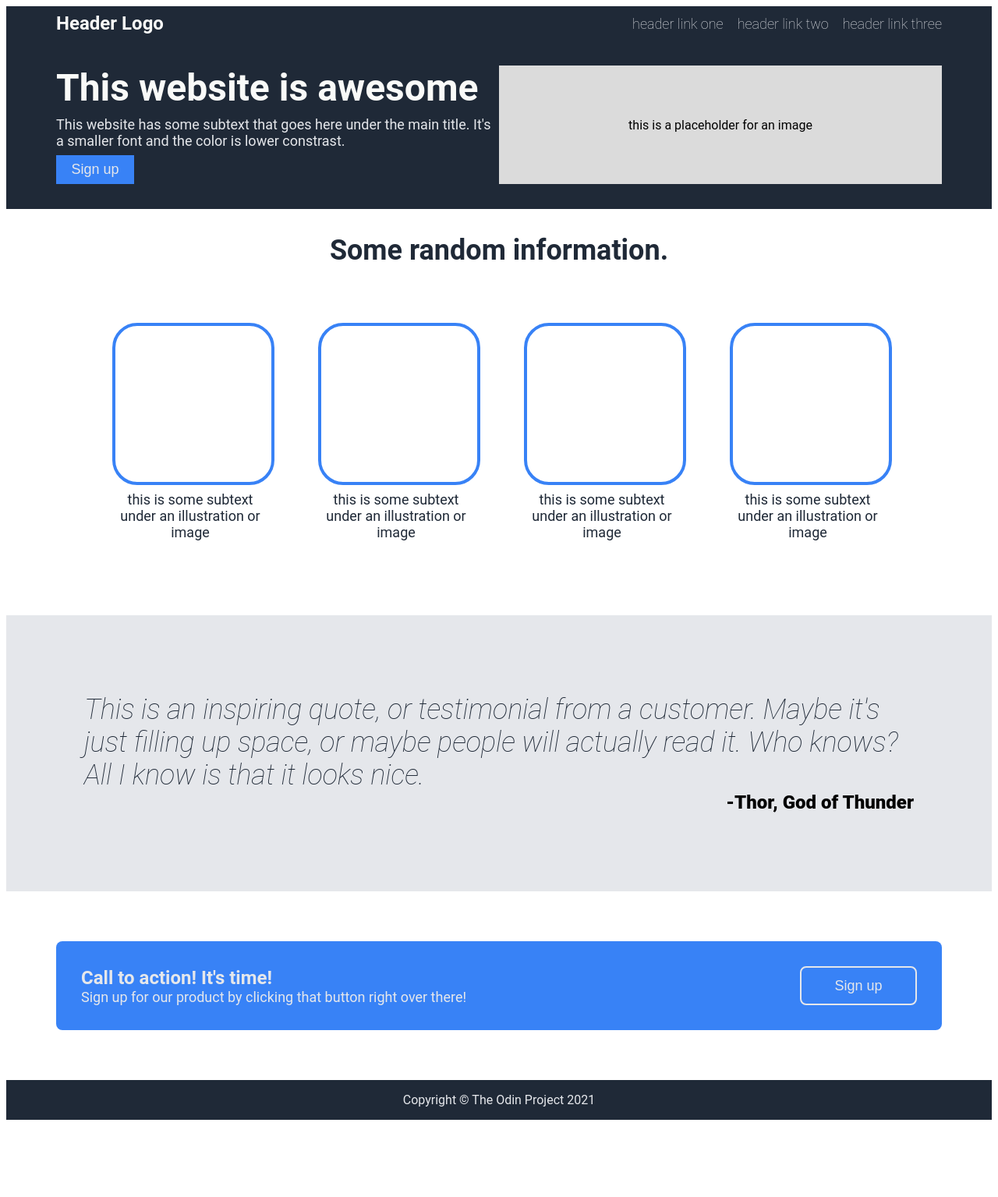
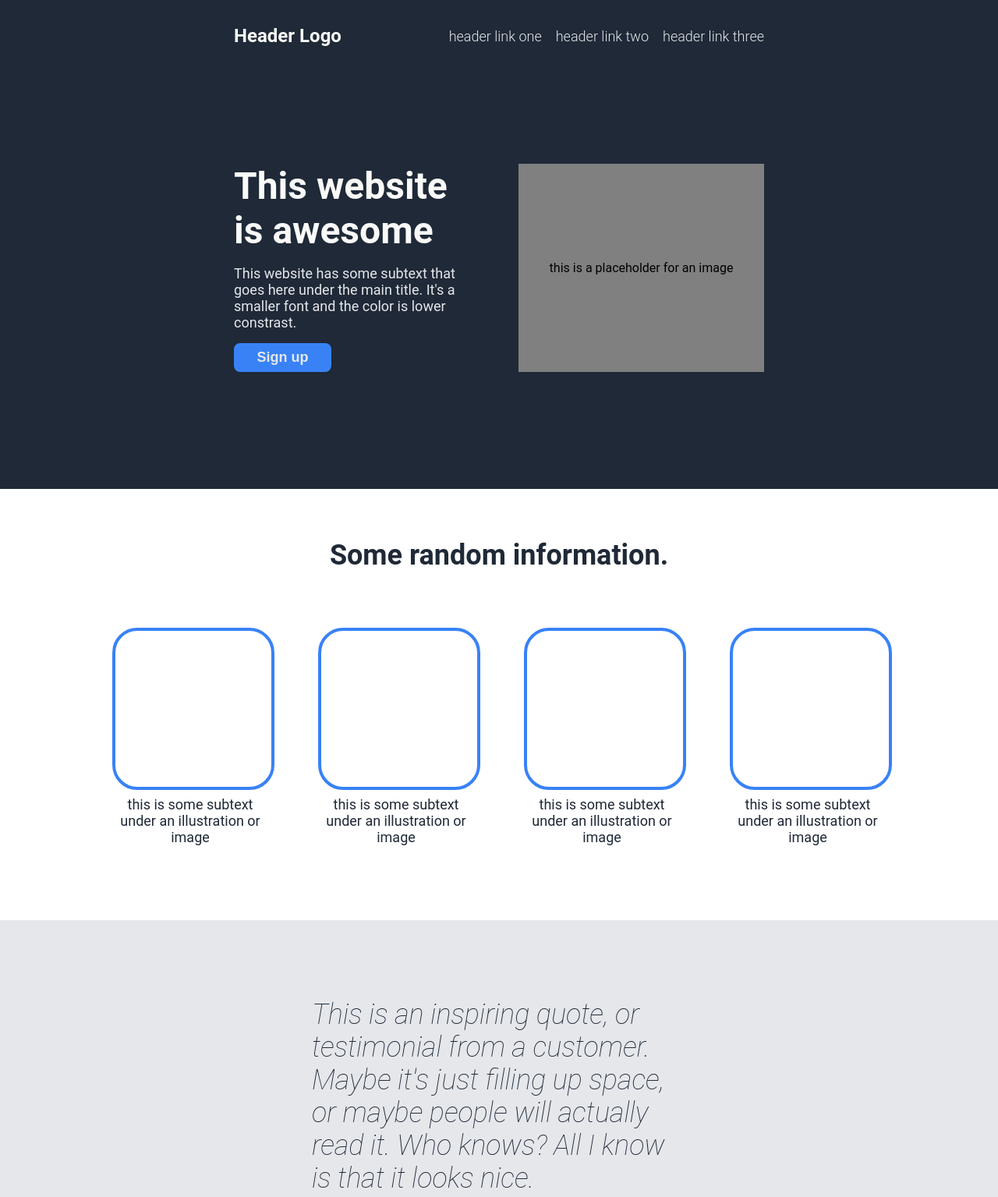
Before and after one commit to notben-273/landing-page, a plain HTML site: page index.html in a window 1280 px wide. Shown: the top 1535 px of the page at 78% size. Before the commit the page ends 1444 px from the top, so only its background shows below. Drawn offline with Linux system fonts and the light colour scheme.

Commit message:
Organise the sizes of each section

```diff
--- a/style.css
+++ b/style.css
@@ -1,5 +1,6 @@
 body {
     font-family: roboto;
+    margin: 0px;
 }
 
 a {
@@ -14,7 +15,7 @@ a {
     width: auto;
     background-color: #1f2937;
     flex: 1 0 0;
-    padding: 8px 64px;
+    padding: 32px 300px 0px 300px;
 }
 
 .logo {
@@ -27,7 +28,7 @@ a {
     display: flex;
     color: #e5e7eb;
     font-size: 18px;
-    font-weight: lighter;
+    font-weight: 300;
     gap: 18px;
 }
 
@@ -35,13 +36,14 @@ a {
     display: flex;
     justify-content: space-between;
     background-color: #1f2937;
-    padding: 32px 64px;
+    padding: 150px 300px;
+    gap: 50px;
 }
 
 .hero-text {
     display: flex;
     flex-direction: column;
-    gap: 8px;
+    gap: 16px;
     flex: 1;
 }
 
@@ -58,20 +60,22 @@ a {
 }
 
 .hero-text button {
-    width: 100px;
+    width: 125px;
     background-color: #3882f6;
     color: #E5E7EB;
     border: none;
+    border-radius: 8px;
     text-decoration: none;
     text-align: center;
     font-size: 18px;
+    font-weight: bold;
     padding: 8px 16px;
 }
 
 .image {
     display: flex;
     flex: 1;
-    background-color: rgb(219, 219, 219);
+    background-color: gray;
     justify-content: center;
     align-items: center;
 }
@@ -83,7 +87,7 @@ a {
 }
 
 .tiles #info {
-    margin: 32px;
+    margin-top: 64px;
     font-size: 36px;
     font-weight: bolder;
     color: #1f2937;
@@ -93,7 +97,7 @@ a {
     display: flex;
     justify-content: center;
     flex-wrap: wrap;
-    margin: 0px 64px 64px 64px;
+    margin: 32px 64px 64px 64px;
 }
 
 .block {
@@ -124,7 +128,8 @@ a {
     background-color: #E5E7EB;
     flex-direction: column;
     align-items: flex-end;
-    padding: 100px;
+    padding: 100px 400px;
+    gap: 16px;
 }
 
 #quote-text {
@@ -145,8 +150,8 @@ a {
     align-items: center;
     background-color: #3882f6;
     border-radius: 8px;
-    margin: 64px;
-    padding: 32px;
+    margin: 100px 300px;
+    padding: 64px 100px;
     color: #E5E7EB;
 }
 
@@ -170,11 +175,13 @@ a {
     text-decoration: none;
     text-align: center;
     font-size: 18px;
+    font-weight: bold;
 }
 
 .footer {
     text-align: center;
     background-color: #1f2937;
     color: #E5E7EB;
-    padding: 16px 0px;
+    padding: 32px;
+    font-size: 18px;
 }
```
